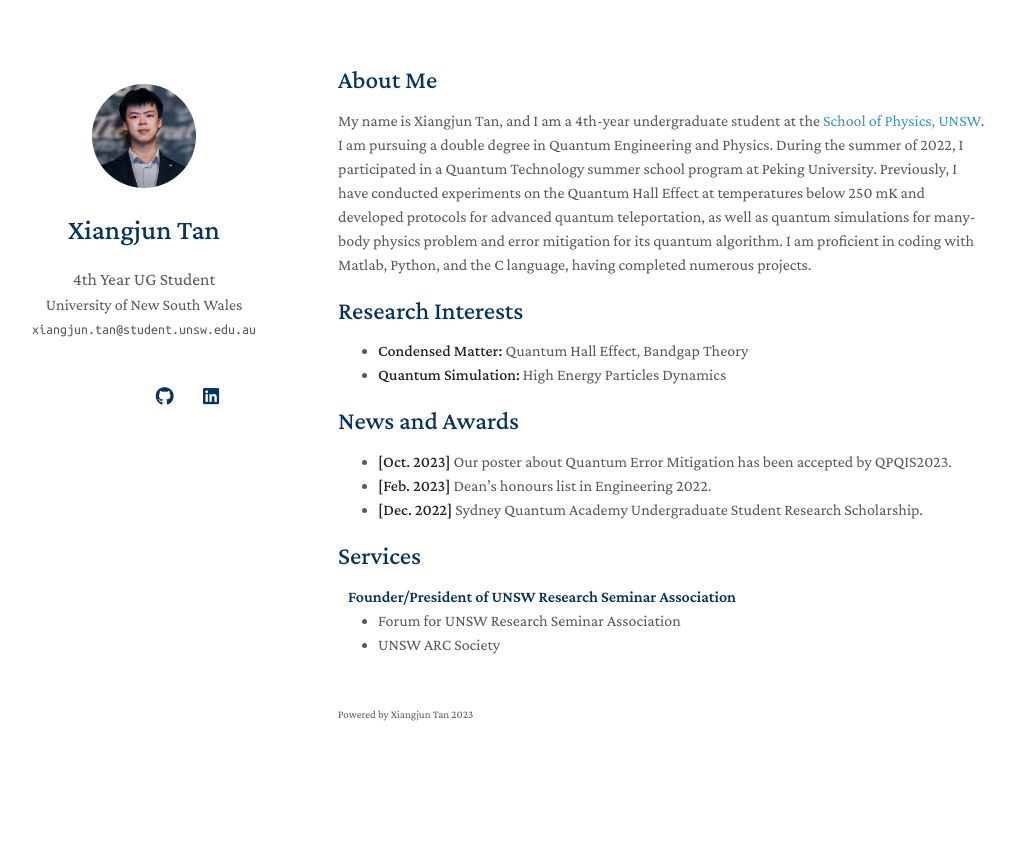
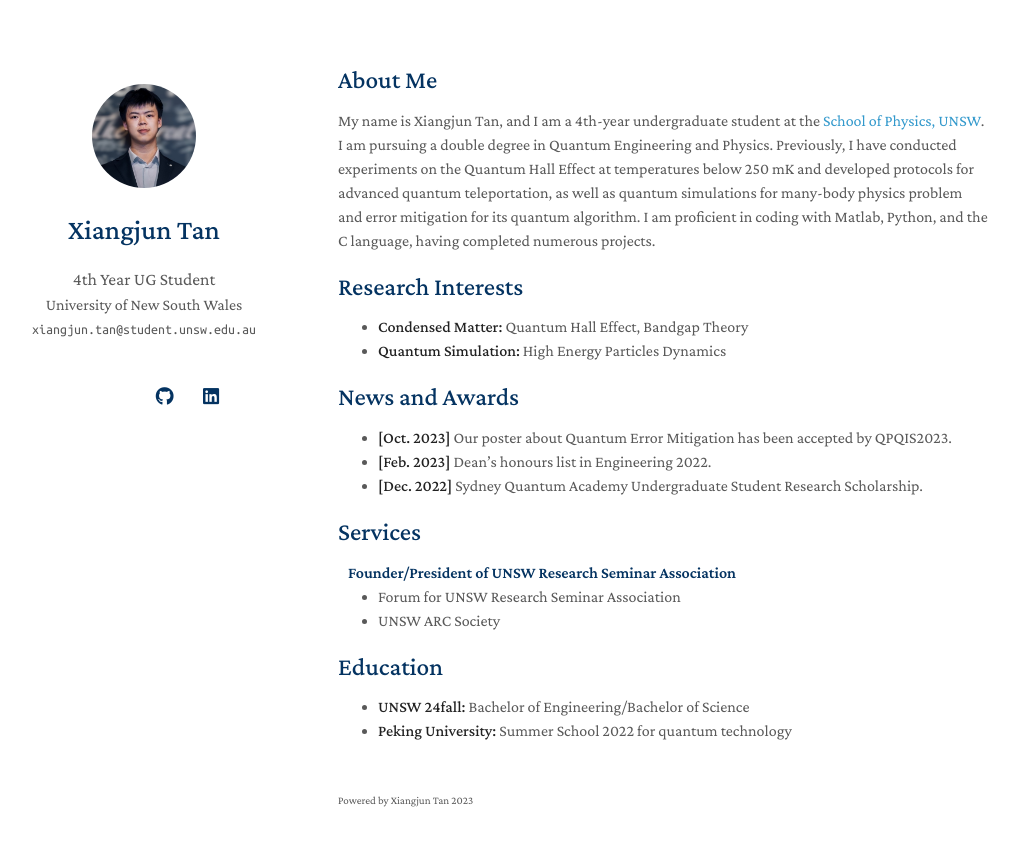
Before and after one commit to xiangjun-tan/xiangjun-tan.github.io, a Jekyll site: the page built from index.md, in a window 1280 px wide. Shown: the top 846 px of the page, without its empty margins (132-1150 px from the left). Built offline with Jekyll 4.4.1, drawn with Linux system fonts in a browser that asks for light colours; nearby versions of some CDN libraries; a style sheet for code colours, icons or effects is not loaded; our own code applies the rules of GitHub Pages for plain Markdown files.

Commit message:
Update index.md

```diff
--- a/index.md
+++ b/index.md
@@ -4,7 +4,7 @@ layout: homepage
 
 ## About Me
 
-My name is Xiangjun Tan, and I am a 4th-year undergraduate student at the [School of Physics, UNSW]([https://github.com](https://www.unsw.edu.au/science/our-schools/physics)). I am pursuing a double degree in Quantum Engineering and Physics. During the summer of 2022, I participated in a Quantum Technology summer school program at Peking University. Previously, I have conducted experiments on the Quantum Hall Effect at temperatures below 250 mK and developed protocols for advanced quantum teleportation, as well as quantum simulations for many-body physics problem and error mitigation for its quantum algorithm. I am proficient in coding with Matlab, Python, and the C language, having completed numerous projects.
+My name is Xiangjun Tan, and I am a 4th-year undergraduate student at the [School of Physics, UNSW]([https://github.com](https://www.unsw.edu.au/science/our-schools/physics)). I am pursuing a double degree in Quantum Engineering and Physics. Previously, I have conducted experiments on the Quantum Hall Effect at temperatures below 250 mK and developed protocols for advanced quantum teleportation, as well as quantum simulations for many-body physics problem and error mitigation for its quantum algorithm. I am proficient in coding with Matlab, Python, and the C language, having completed numerous projects.
 
 ## Research Interests
 
@@ -20,3 +20,8 @@ My name is Xiangjun Tan, and I am a 4th-year undergraduate student at the [Schoo
 <!-- {% include_relative _includes/publications.md %} -->
 
 {% include_relative _includes/services.md %}
+
+## Education
+
+- **UNSW 24fall:** Bachelor of Engineering/Bachelor of Science
+- **Peking University:** Summer School 2022 for quantum technology
```
